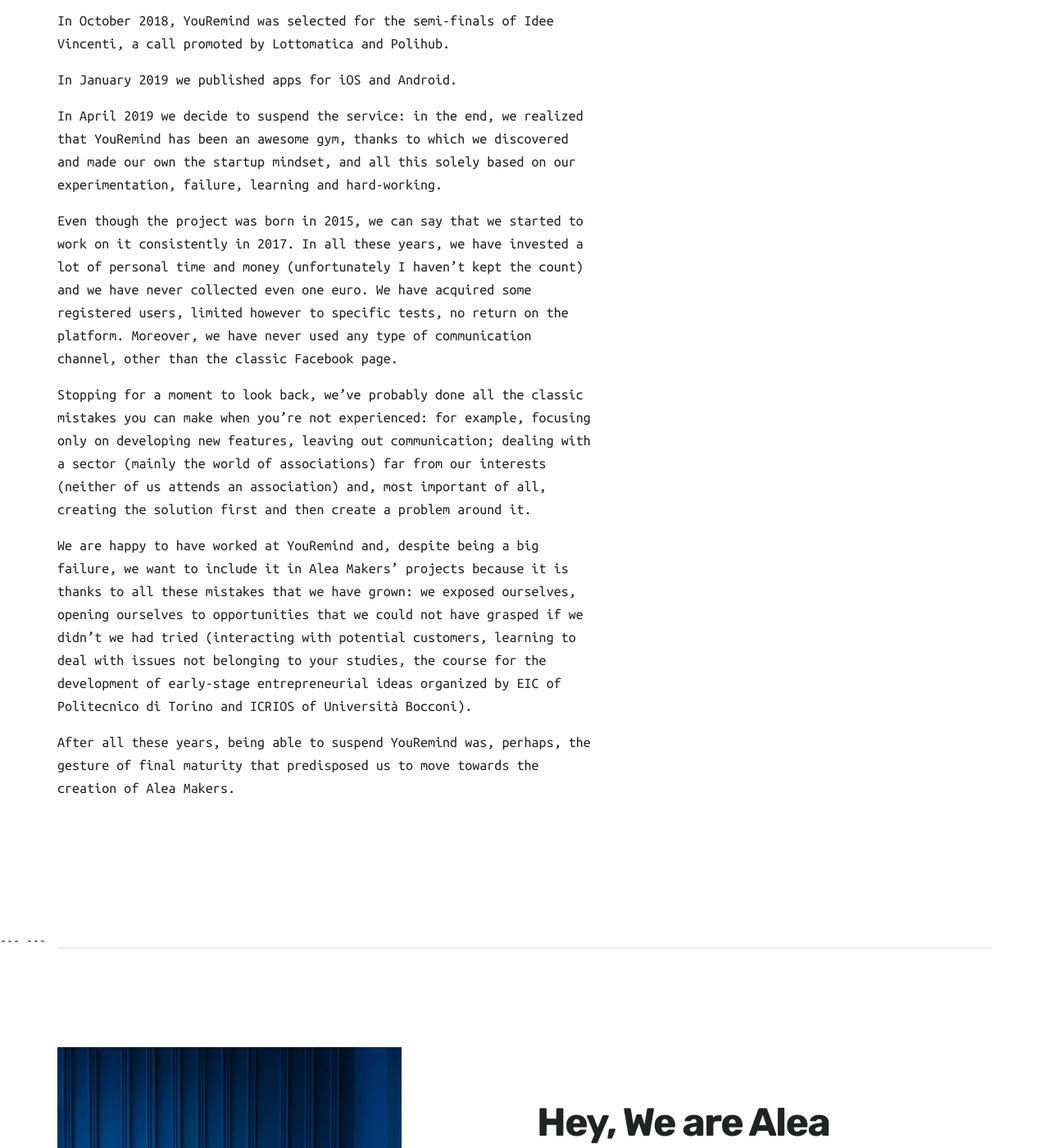
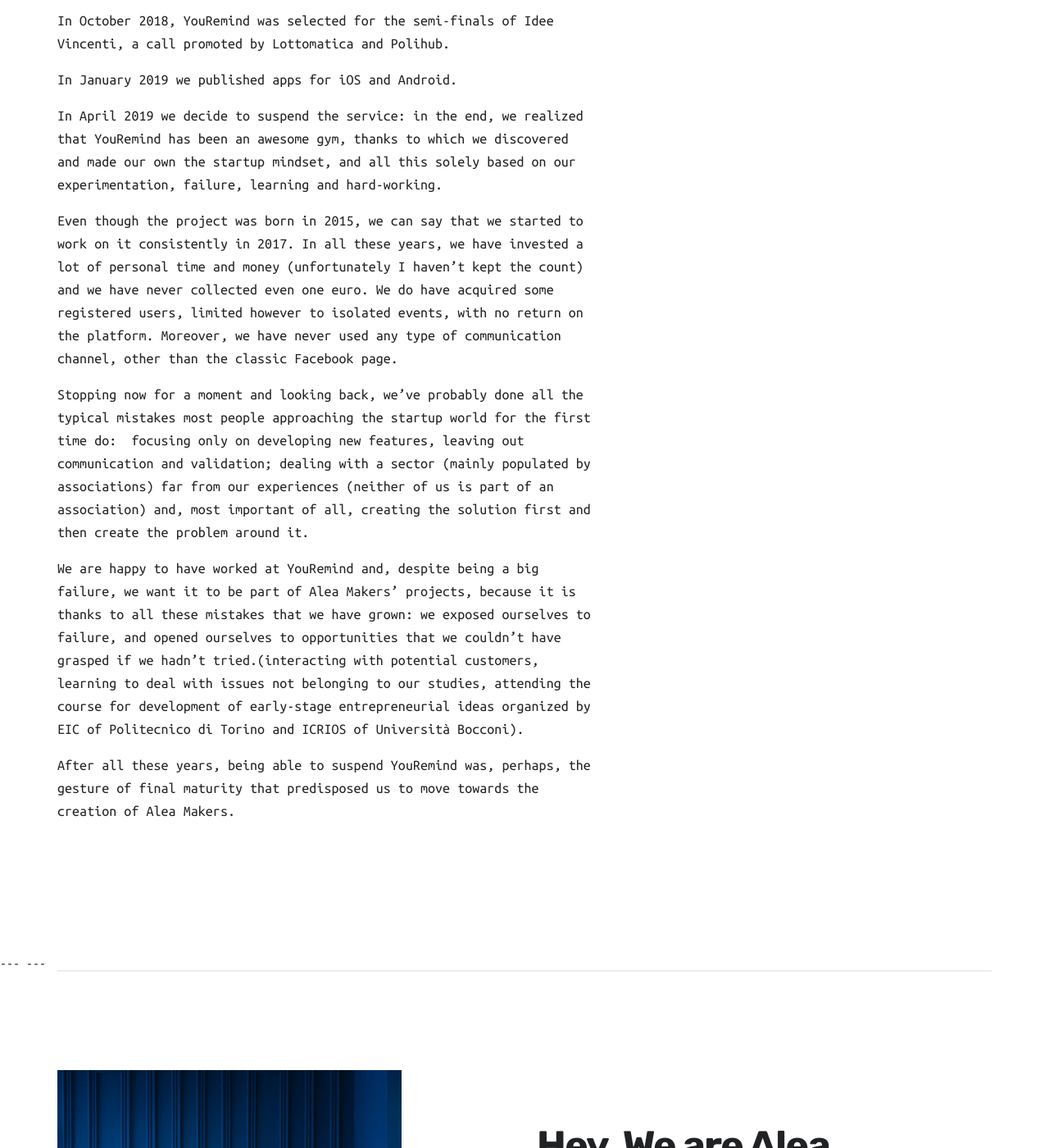
Before and after one commit to alea-git/alea-git.github.io, a Jekyll site: the page built from _projects/mobile-app-1.md, in a window 1280 px wide and 1400 px high, scrolled down 2015 px. Shown: the whole window at 82% size. Built offline with Jekyll 4.4.1, drawn with Linux system fonts in a browser that asks for light colours; nearby versions of some CDN libraries.

Commit message:
Updated '_projects/mobile-app-1.md' via CloudCannon

```diff
--- a/_projects/mobile-app-1.md
+++ b/_projects/mobile-app-1.md
@@ -25,11 +25,11 @@
 
 In April 2019 we decide to suspend the service: in the end, we realized that YouRemind has been an awesome gym, thanks to which we discovered and made our own the startup mindset, and all this solely based on our experimentation, failure, learning and hard-working.
 
-Even though the project was born in 2015, we can say that we started to work on it consistently in 2017. In all these years, we have invested a lot of personal time and money (unfortunately I haven't kept the count) and we have never collected even one euro. We have acquired some registered users, limited however to specific tests, no return on the platform. Moreover, we have never used any type of communication channel, other than the classic Facebook page.
+Even though the project was born in 2015, we can say that we started to work on it consistently in 2017. In all these years, we have invested a lot of personal time and money (unfortunately I haven't kept the count) and we have never collected even one euro. We do have acquired some registered users, limited however to isolated events, with no return on the platform. Moreover, we have never used any type of communication channel, other than the classic Facebook page.
 
-Stopping for a moment to look back, we've probably done all the classic mistakes you can make when you're not experienced: for example, focusing only on developing new features, leaving out communication; dealing with a sector (mainly the world of associations) far from our interests (neither of us attends an association) and, most important of all, creating the solution first and then create a problem around it.
+Stopping now for a moment and looking back, we've probably done all the typical mistakes most people approaching the startup world for the first time do: &nbsp;focusing only on developing new features, leaving out communication and validation; dealing with a sector (mainly populated by associations) far from our experiences (neither of us is part of an association) and, most important of all, creating the solution first and then create the problem around it.
 
-We are happy to have worked at YouRemind and, despite being a big failure, we want to include it in Alea Makers' projects because it is thanks to all these mistakes that we have grown: we exposed ourselves, opening ourselves to opportunities that we could not have grasped if we didn't we had tried (interacting with potential customers, learning to deal with issues not belonging to your studies, the course for the development of early-stage entrepreneurial ideas organized by EIC of Politecnico di Torino and ICRIOS of Universit&agrave; Bocconi).
+We are happy to have worked at YouRemind and, despite being a big failure, we want it to be part of Alea Makers' projects, because it is thanks to all these mistakes that we have grown: we exposed ourselves to failure, and opened ourselves to opportunities that we couldn't have grasped if we hadn't tried.(interacting with potential customers, learning to deal with issues not belonging to our studies, attending the course for development of early-stage entrepreneurial ideas organized by EIC of Politecnico di Torino and ICRIOS of Universit&agrave; Bocconi).
 
 After all these years, being able to suspend YouRemind was, perhaps, the gesture of final maturity that predisposed us to move towards the creation of Alea Makers.
 
```
